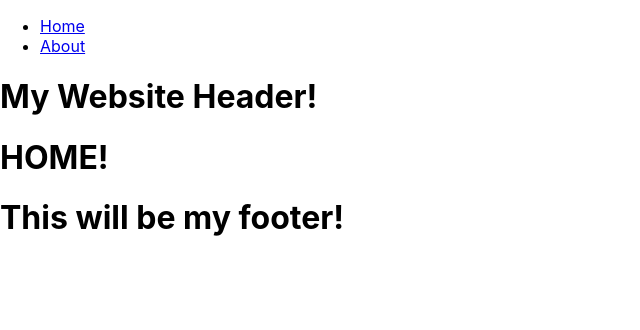
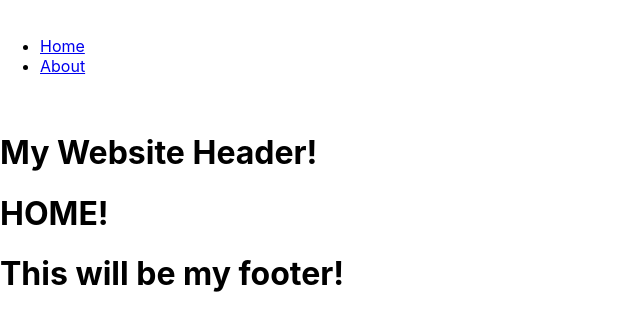
Before and after one commit to jlagree/homepage, a React (Create React App) app: page / in a window 1280 px wide. Shown: the top 330 px of the page, without its empty margins (0-640 px from the left). Built offline with nearby package versions, Linux system fonts and the light colour scheme.

Commit message:
update style on links

```diff
--- a/src/App.js
+++ b/src/App.js
@@ -5,10 +5,15 @@ import About from './components/About';
 
 
 function App() {
+  const myStyle = {
+    display: "inline",
+    padding: "10px",
+    width: "100%"
+  }
   return (
     <Router>
       <div className="container">
-        <nav>
+        <nav style={myStyle}>
           <ul>
             <li>
               <Link to="/">Home</Link>
```
